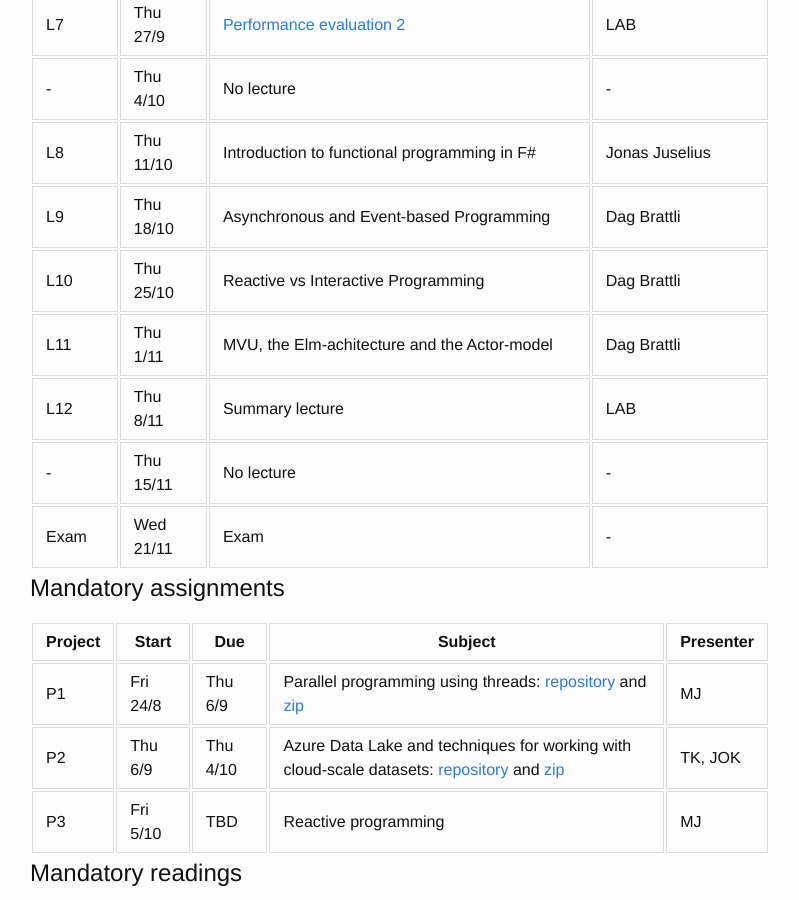
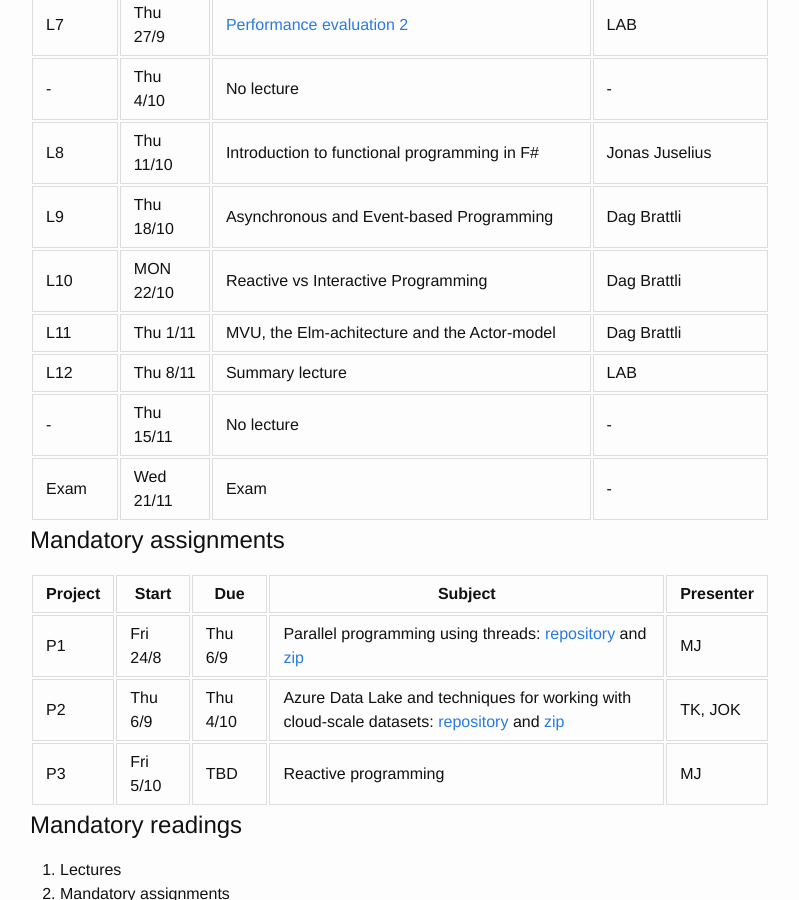
Before and after one commit to uit-inf-2202-f18/uit-inf-2202-f18.github.io, a Jekyll site: the page built from index.md, in a window 1280 px wide and 900 px high, scrolled down 1224 px. Shown: the whole window, without its empty margins (240-1039 px from the left). Built offline with Jekyll 4.4.1, drawn with Linux system fonts in a browser that asks for light colours; our own code applies the rules of GitHub Pages for plain Markdown files.

Commit message:
One lecture is moved

```diff
--- a/index.md
+++ b/index.md
@@ -40,9 +40,9 @@ Refer to the lecture and mandatory assignment plan, and e-mails for which room i
 | L6      | Thu 20/9  | [Getting the most out of cloud service logs](https://github.com/uit-inf-2202-f18/private-lecture-notes) (these are not publicly available) | Jan-Ove Karlberg, Tor Kreutzer |
 | L7      | Thu 27/9  | [Performance evaluation 2](lectures/07-performance-evaluation2.pptx) | LAB       |
 | -       | Thu 4/10  | No lecture                                                           | -         |
-| L8      | Thu 11/10 | Introduction to functional programming in F#                     | Jonas Juselius |
+| L8      | Thu 11/10 | Introduction to functional programming in F#                         | Jonas Juselius |
 | L9      | Thu 18/10 | Asynchronous and Event-based Programming      | Dag Brattli |
-| L10     | Thu 25/10 | Reactive vs Interactive Programming           | Dag Brattli |
+| L10     | MON 22/10 | Reactive vs Interactive Programming           | Dag Brattli |
 | L11     | Thu 1/11  | MVU, the Elm-achitecture and the Actor-model  | Dag Brattli |
 | L12     | Thu 8/11  | Summary lecture                               | LAB       |
 | -       | Thu 15/11 | No lecture                                    | -         |
```
